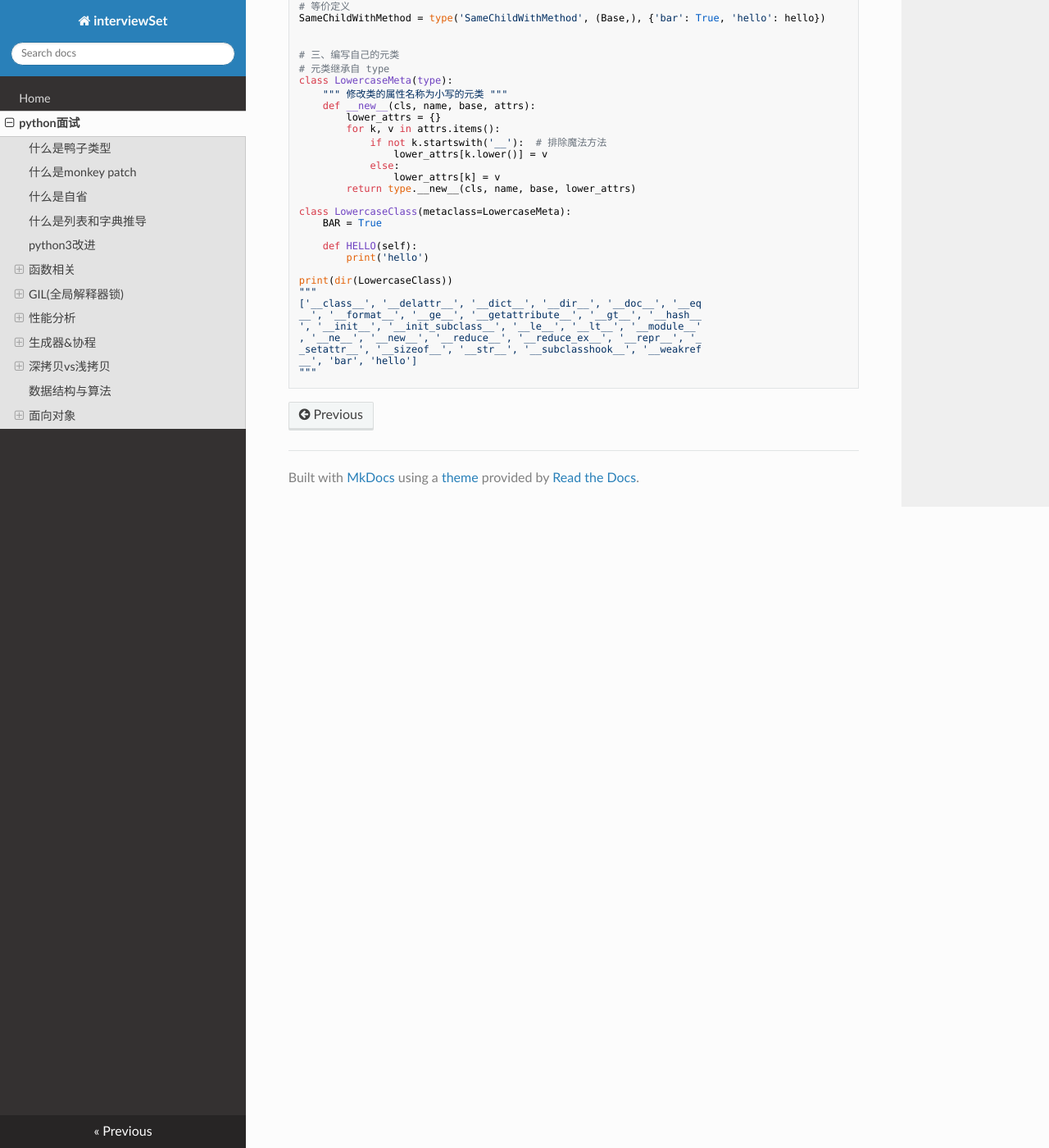
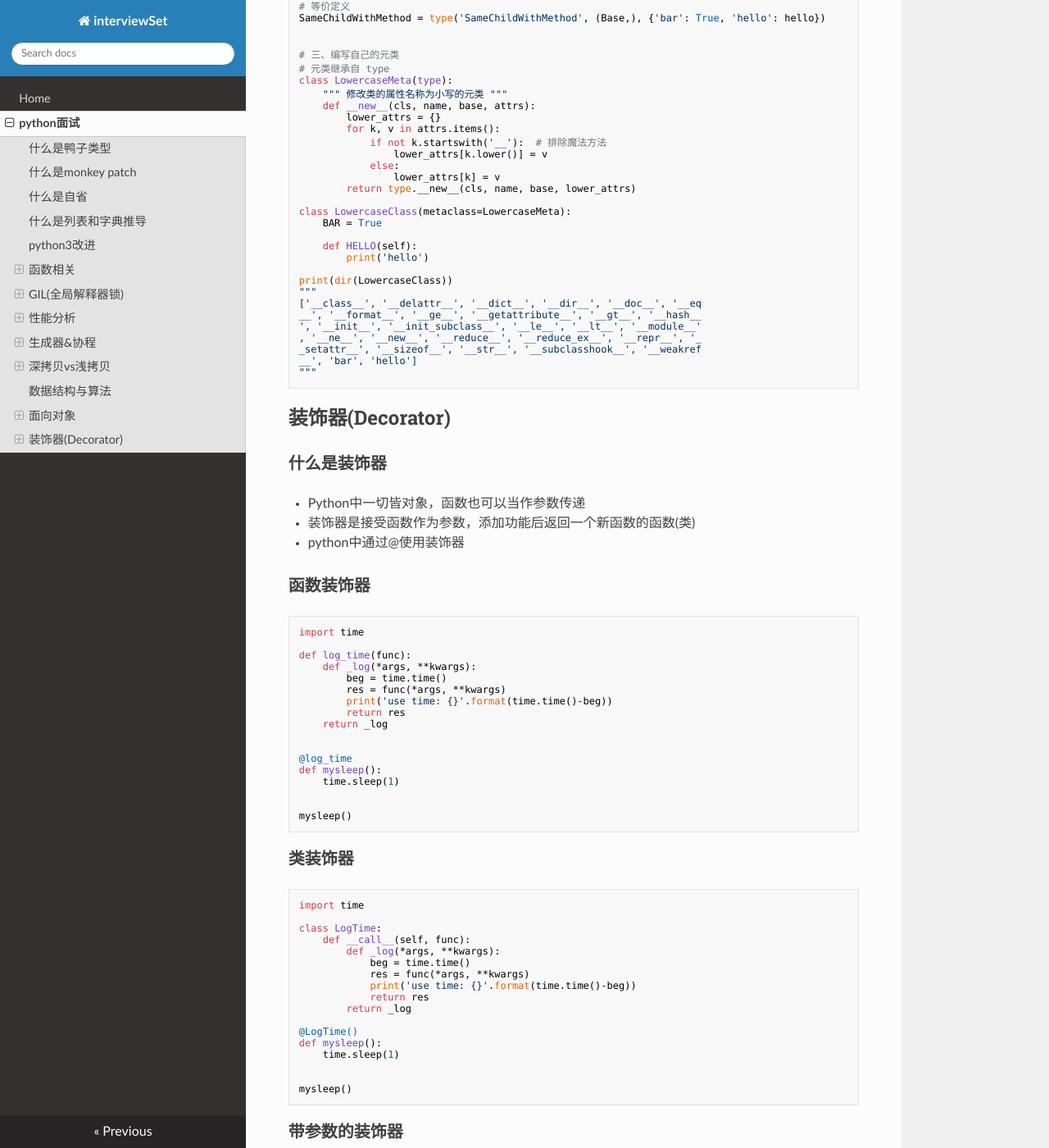
Before and after one commit to cpmango/interview, an MkDocs documentation site: the page built from docs/python面试.md, in a window 1280 px wide and 1400 px high, scrolled down 11158 px. Shown: the whole window at 82% size. Built offline with MkDocs 1.6.1, drawn with Linux system fonts in a browser that asks for light colours; nearby versions of some CDN libraries; some of the changed text lies outside the part shown.

Commit message:
add decorator

````diff
--- a/docs/python面试.md
+++ b/docs/python面试.md
@@ -523,3 +523,79 @@ _setattr__', '__sizeof__', '__str__', '__subclasshook__', '__weakref
 __', 'bar', 'hello']
 """
 ```
+
+
+## 装饰器(Decorator)
+### 什么是装饰器
+
+- Python中一切皆对象，函数也可以当作参数传递
+- 装饰器是接受函数作为参数，添加功能后返回一个新函数的函数(类)
+- python中通过@使用装饰器
+
+### 函数装饰器
+```python
+import time
+
+def log_time(func):
+    def _log(*args, **kwargs):
+        beg = time.time()
+        res = func(*args, **kwargs)
+        print('use time: {}'.format(time.time()-beg))
+        return res
+    return _log
+
+
+@log_time
+def mysleep():
+    time.sleep(1)
+
+
+mysleep()
+```
+
+### 类装饰器
+```python
+import time
+
+class LogTime:
+    def __call__(self, func):
+        def _log(*args, **kwargs):
+            beg = time.time()
+            res = func(*args, **kwargs)
+            print('use time: {}'.format(time.time()-beg))
+            return res
+        return _log
+
+@LogTime()
+def mysleep():
+    time.sleep(1)
+
+
+mysleep()
+```
+
+### 带参数的装饰器
+```python
+import time
+
+class LogTimeParams:
+    def __init__(self, use_int=False):
+        self.use_int = use_int
+
+    def __call__(self, func):
+        def _log(*args, **kwargs):
+            beg = time.time()
+            res = func(*args, **kwargs)
+            if self.use_int:
+                print('use time: {}'.format(int(time.time()-beg)))
+            else:
+                print('use time: {}'.format(time.time()-beg))
+            return res
+        return _log
+
+@LogTimeParams(True)
+def mysleep():
+    time.sleep(1)
+
+mysleep()
+```
````
